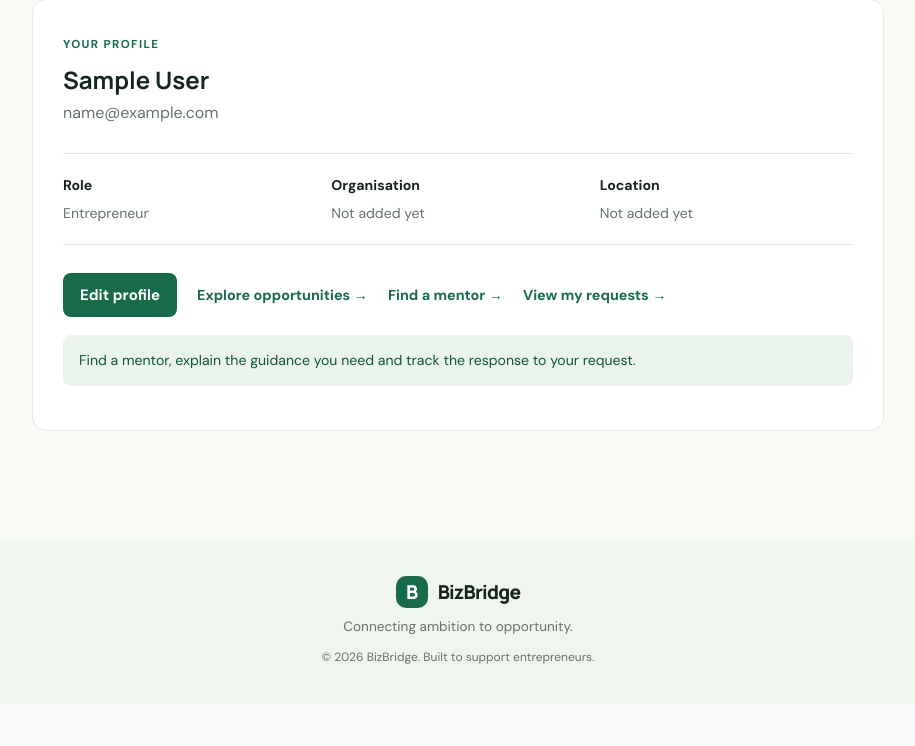
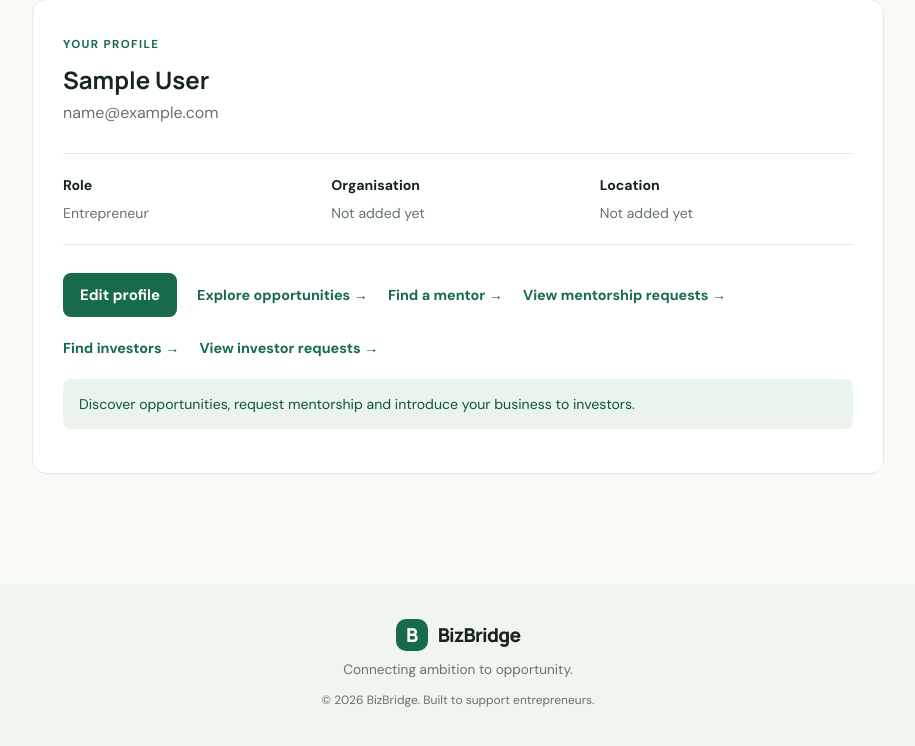
Before and after one commit to duwase7/bizbridge, a Django app: page /accounts/dashboard/ in a window 1280 px wide. Shown: the part 341-1087 px from the top of the page, without its empty margins (182-1097 px from the left). Before the commit the page ends 1005 px from the top, so only its background shows below. Run offline with Django 5.2, Linux system fonts and the light colour scheme; the visitor is signed in with stand-in values (Sample User, id 1).

Commit message:
feat: integrate investor connection requests (templates/accounts/dashboard.html)

```diff
--- a/templates/accounts/dashboard.html
+++ b/templates/accounts/dashboard.html
@@ -20,17 +20,21 @@
             <a class="text-link" href="{% url 'opportunity_list' %}">Explore opportunities →</a>
             {% if user.role == "entrepreneur" %}
                 <a class="text-link" href="{% url 'mentor_directory' %}">Find a mentor →</a>
-                <a class="text-link" href="{% url 'mentorship_requests' %}">View my requests →</a>
+                <a class="text-link" href="{% url 'mentorship_requests' %}">View mentorship requests →</a>
+                <a class="text-link" href="{% url 'investor_directory' %}">Find investors →</a>
+                <a class="text-link" href="{% url 'investor_connection_requests' %}">View investor requests →</a>
             {% elif user.role == "mentor" %}
                 <a class="text-link" href="{% url 'mentorship_requests' %}">Review mentorship requests →</a>
+            {% elif user.role == "investor" %}
+                <a class="text-link" href="{% url 'investor_connection_requests' %}">Review entrepreneur introductions →</a>
             {% endif %}
         </div>
         {% if user.role == "entrepreneur" %}
-            <p class="coming-soon">Find a mentor, explain the guidance you need and track the response to your request.</p>
+            <p class="coming-soon">Discover opportunities, request mentorship and introduce your business to investors.</p>
         {% elif user.role == "mentor" %}
             <p class="coming-soon">Review mentorship requests from entrepreneurs and respond when you are ready.</p>
         {% else %}
-            <p class="coming-soon">Explore opportunities while more investor connection features are developed.</p>
+            <p class="coming-soon">Review introductions from entrepreneurs who are seeking investment or business support.</p>
         {% endif %}
     </div>
 </section>
```
